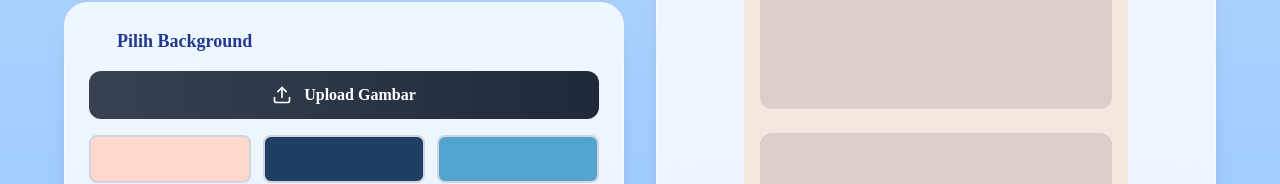
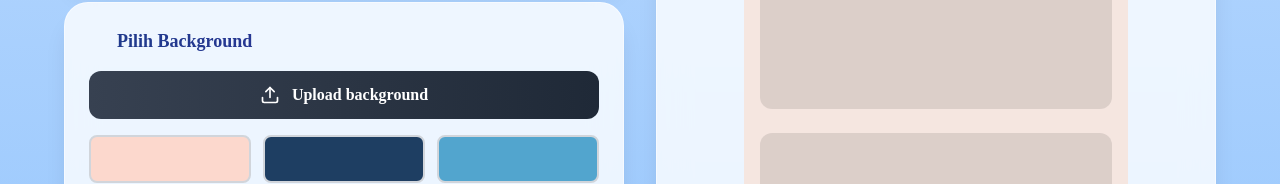
Before and after one commit to GaluhWikri/PhotoBooth_Web, a React (Vite) app: page / in a window 1280 px wide. Shown: the part 372-556 px from the top of the page. Built offline with nearby package versions, Linux system fonts and the light colour scheme; a web font is replaced by a local one.

Commit message:
COLLOR PALLATE

```diff
--- a/src/components/PhotoBooth.tsx
+++ b/src/components/PhotoBooth.tsx
@@ -133,7 +133,7 @@ const PhotoBooth: React.FC = () => {
                 className="w-full cursor-pointer flex items-center justify-center gap-3 bg-gradient-to-r from-gray-700 to-gray-800 hover:from-gray-800 hover:to-black text-white px-6 py-3 rounded-xl font-semibold transition-all mb-4"
               >
                 <Upload className="w-5 h-5" />
-                Upload Gambar
+                Upload background
               </label>
 
               <div className="grid grid-cols-3 gap-3">
```
